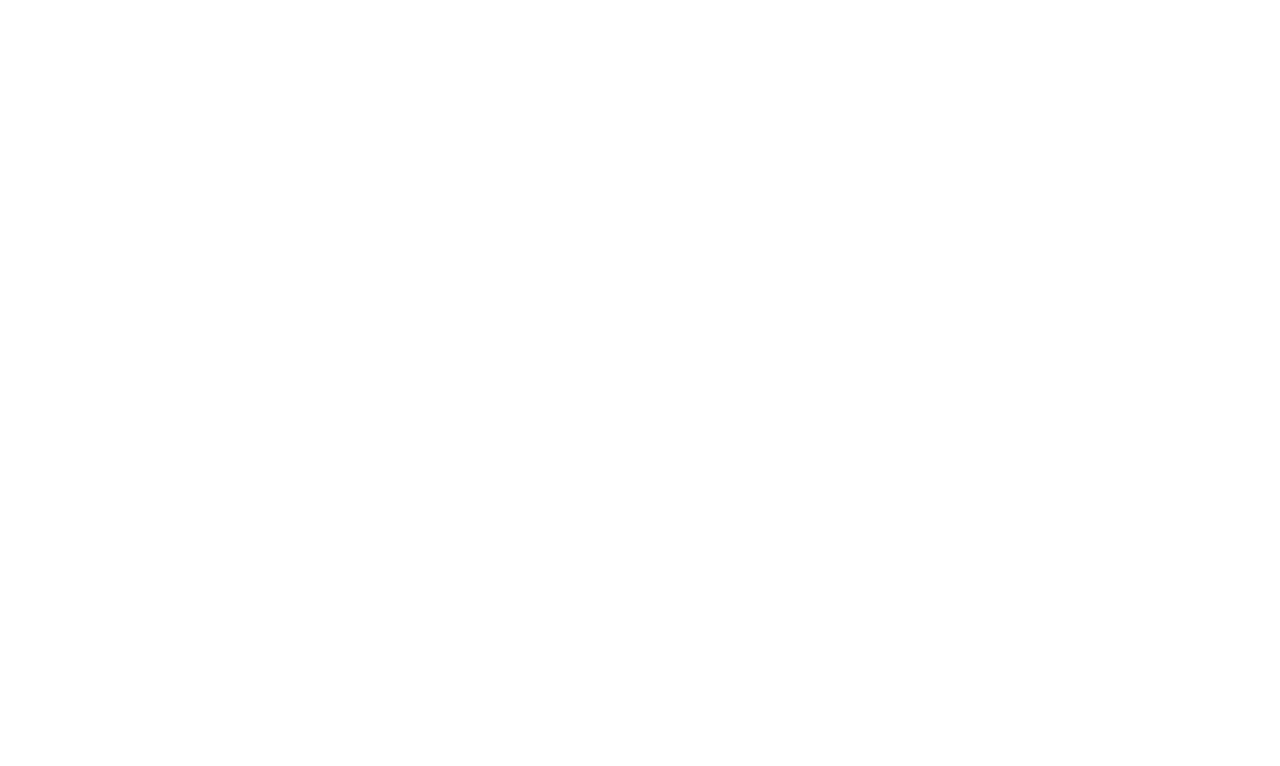
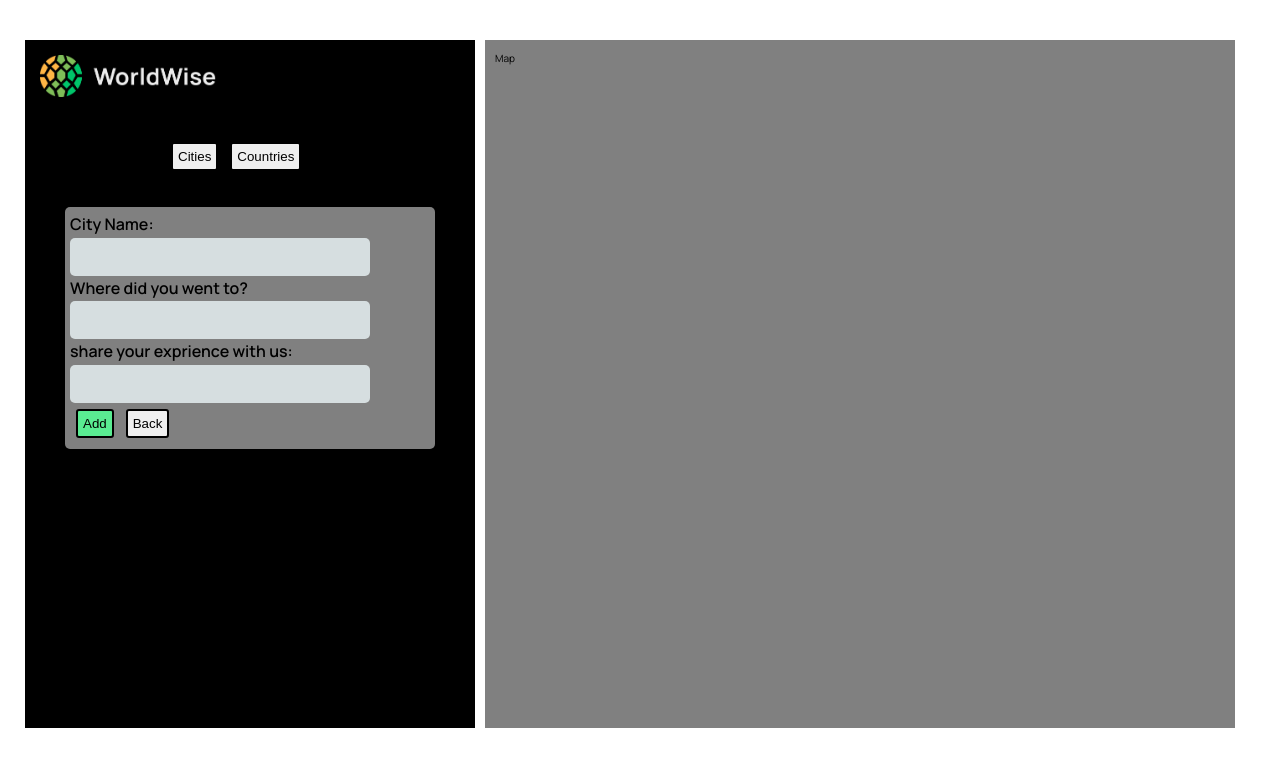
Before and after one commit to DevendranathReddy7/worldtour, a React (Create React App) app: page /app/form in a window 1280 px wide. Before the commit this address had no page. Shown: the top 766 px of the page. Built offline with nearby package versions, Linux system fonts and the light colour scheme; data requests are answered from the project's data file; the HTML template or start-up script is replaced by a standard one.

Commit message:
finished static world tour app

```diff
--- a/package.json
+++ b/package.json
@@ -19,7 +19,7 @@
     "build": "react-scripts build",
     "test": "react-scripts test",
     "eject": "react-scripts eject",
-    "server": "json-server --watch data/cities.json --port 7733 --delay 50000"
+    "server": "json-server --watch data/cities.json --port 7733 --delay 500"
   },
   "eslintConfig": {
     "extends": [
--- a/src/App.js
+++ b/src/App.js
@@ -1,4 +1,4 @@
-import { BrowserRouter, Route, Routes } from "react-router-dom"
+import { BrowserRouter, Navigate, Route, Routes } from "react-router-dom"
 import Homepage from "./components/Homepage"
 import Products from "./components/Products"
 import Pricing from "./components/Pricing"
@@ -9,6 +9,7 @@
 import Map from "./components/App/Map"
 import { useEffect, useState } from "react"
 import ShowCity from "./components/App/ShowCity"
+import Form from "./components/App/Form"
 
 const App = () => {
   const [cities, setCities] = useState([])
@@ -37,11 +38,12 @@
         <Route path="/pricing" element={<Pricing />} />
         <Route path="/login" element={<Login />} />
         <Route path="/app" element={<AppLayout />}>
-          <Route index element={<Cities cityList={cities} status={isLoading} />} />
+          <Route index element={<Navigate to='cities' replace />} />
           <Route path="cities/:id" element={<ShowCity />} />
           <Route path="cities" element={<Cities cityList={cities} status={isLoading} />} />
           <Route path="countries" element={<Countries cityList={cities} status={isLoading} />} />
           <Route path="map" element={<Map />} />
+          <Route path="form" element={<Form />} />
         </Route>
       </Routes>
     </BrowserRouter>
--- a/src/StyledComponnets/Styles.js
+++ b/src/StyledComponnets/Styles.js
@@ -45,14 +45,15 @@
     padding: 5px;
 `
 export const StyledSideBar = styled.div`
-margin:20px;
-background-color:black;
+margin:20px 5px;
+background-color:${props => props.sidebar ? 'black' : 'grey'};
 padding:10px;
-height:95vh;
-width:40rem;
+height:86vh;
+width:${props => props.sidebar ? '45rem' : '75rem'};
 `
 export const StyledAppLayout = styled.div`
 display:flex;
+margin:20px;
 `
 
 export const StyledLiCities = styled.li`
--- a/src/components/App/AppLayout.js
+++ b/src/components/App/AppLayout.js
@@ -1,12 +1,14 @@
 import { useEffect, useState } from "react"
 import { StyledAppLayout } from "../../StyledComponnets/Styles"
 import SideBar from "./SideBar"
+import Map from "./Map"
 
 const AppLayout = () => {
 
     return (
         <StyledAppLayout >
             <SideBar />
+            <Map />
         </StyledAppLayout>
     )
 }
--- a/src/components/App/Cities.js
+++ b/src/components/App/Cities.js
@@ -1,4 +1,4 @@
-import { Link } from "react-router-dom"
+import { Link, useSearchParams } from "react-router-dom"
 import { StyledLiCities } from "../../StyledComponnets/Styles"
 import './Cities.css'
 const formatDate = (date) =>
@@ -10,11 +10,15 @@
 
 const Cities = ({ cityList, status }) => {
 
+    const [searchParams, setSearchParams] = useSearchParams()
+    const lat = searchParams.get('lat')
+    const lng = searchParams.get('lng')
+
     if (status) return <h3 style={{ color: "white", marginLeft: '13rem', fontSize: '20px' }}>Loading...</h3>
     if (cityList.length === 0) return <h3 style={{ color: "white", marginLeft: '13rem', fontSize: '20px' }}>No Cities Visted yet!</h3>
     return (
         <div>
-            {cityList.map(city => <Link style={{ color: 'black', 'textDecoration': 'none' }} to={`${city.id}`}><StyledLiCities key={city.id}>
+            {cityList.map(city => <Link style={{ color: 'black', 'textDecoration': 'none' }} to={`${city.id}?lat=${city.position.lat}&lng=${city.position.lng}`}><StyledLiCities key={city.id}>
 
                 <div className="citiesList">
                     <p className="item">{city.emoji}</p>
--- /dev/null
+++ b/src/components/App/Form.js
@@ -0,0 +1,25 @@
+import { useNavigate } from "react-router-dom"
+import { StyledContainer, StyledContentDiv, StyledLoginBtn } from "../../StyledComponnets/Styles"
+
+const Form = () => {
+    const navigate = useNavigate()
+    return (
+        <StyledContainer>
+            <div>
+                <label htmlFor="cityId">City Name:</label>
+                <input id='cityId' />
+            </div>
+            <div>
+                <label htmlFor="place">Where did you went to?</label>
+                <input id='place' />
+            </div>
+            <div>
+                <label htmlFor="note">share your exprience with us:</label>
+                <input id='note' />
+            </div>
+            <StyledLoginBtn login>Add</StyledLoginBtn>
+            <StyledLoginBtn onClick={() => navigate(-1)}>Back</StyledLoginBtn>
+        </StyledContainer>
+    )
+}
+export default Form
--- a/src/components/App/Map.js
+++ b/src/components/App/Map.js
@@ -1,7 +1,16 @@
+import { useNavigate, useSearchParams } from "react-router-dom"
+import { StyledSideBar } from "../../StyledComponnets/Styles"
+
 const Map = () => {
+
+    const navigate = useNavigate()
     return (
-        <div>
+        <div onClick={() => navigate('form')}>
+            <StyledSideBar>
+                <p>Map</p>
+            </StyledSideBar>
         </div>
+
     )
 }
 export default Map
--- a/src/components/App/ShowCity.js
+++ b/src/components/App/ShowCity.js
@@ -2,12 +2,13 @@
 import { StyledContainer } from "../../StyledComponnets/Styles"
 
 const ShowCity = () => {
-    const { id } = useParams()
+    const { id, lat, lng } = useParams()
 
     return (
         <div>
             <StyledContainer>
                 <p>City{id}</p>
+                <p>{lat}</p>
             </StyledContainer>
         </div>
     )
--- a/src/components/App/SideBar.js
+++ b/src/components/App/SideBar.js
@@ -4,7 +4,7 @@
 import AppNav from './AppNav'
 const SideBar = () => {
     return (
-        <StyledSideBar>
+        <StyledSideBar sidebar>
             <Logo />
             <AppNav />
             <Outlet />
```
